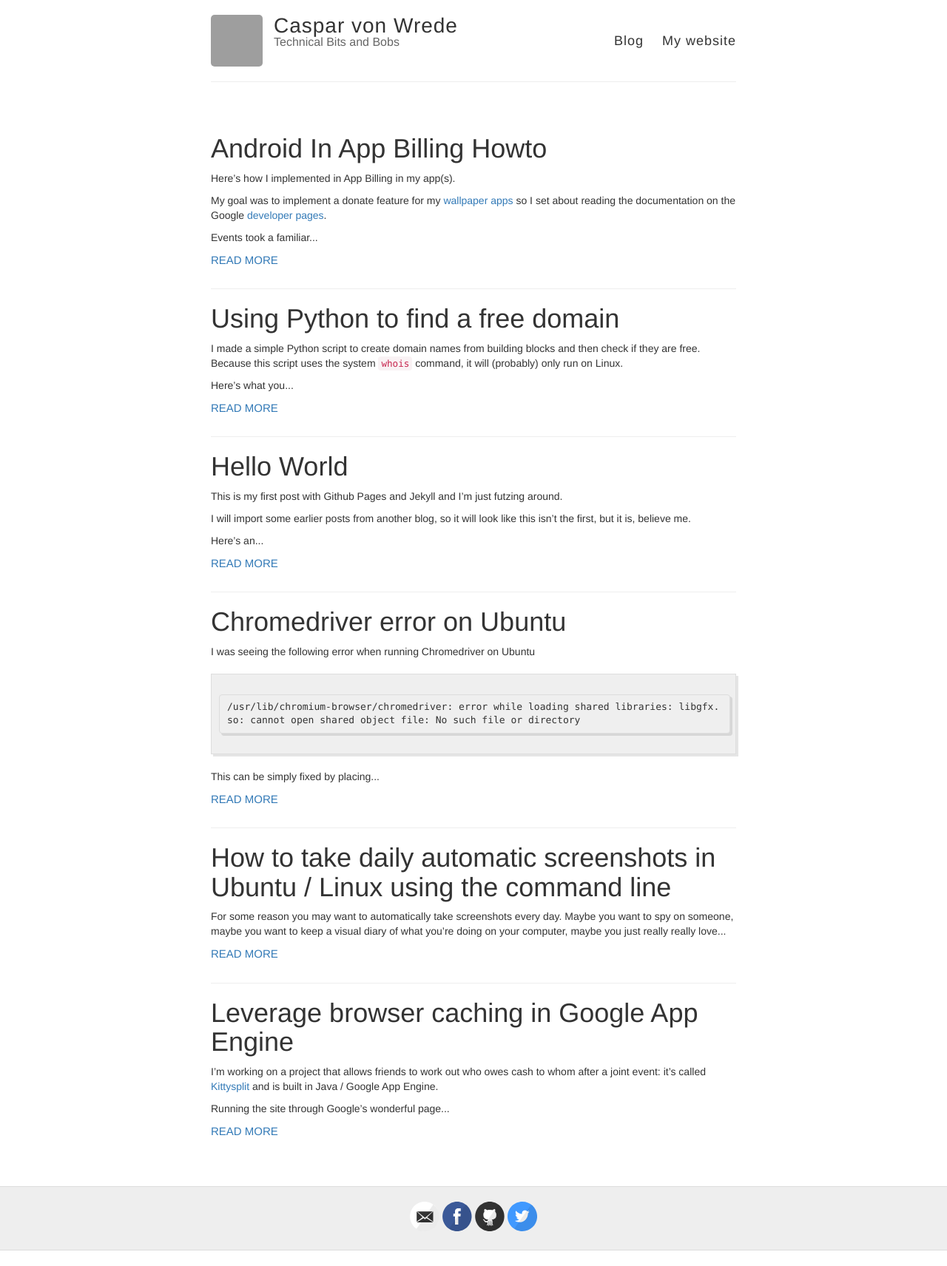
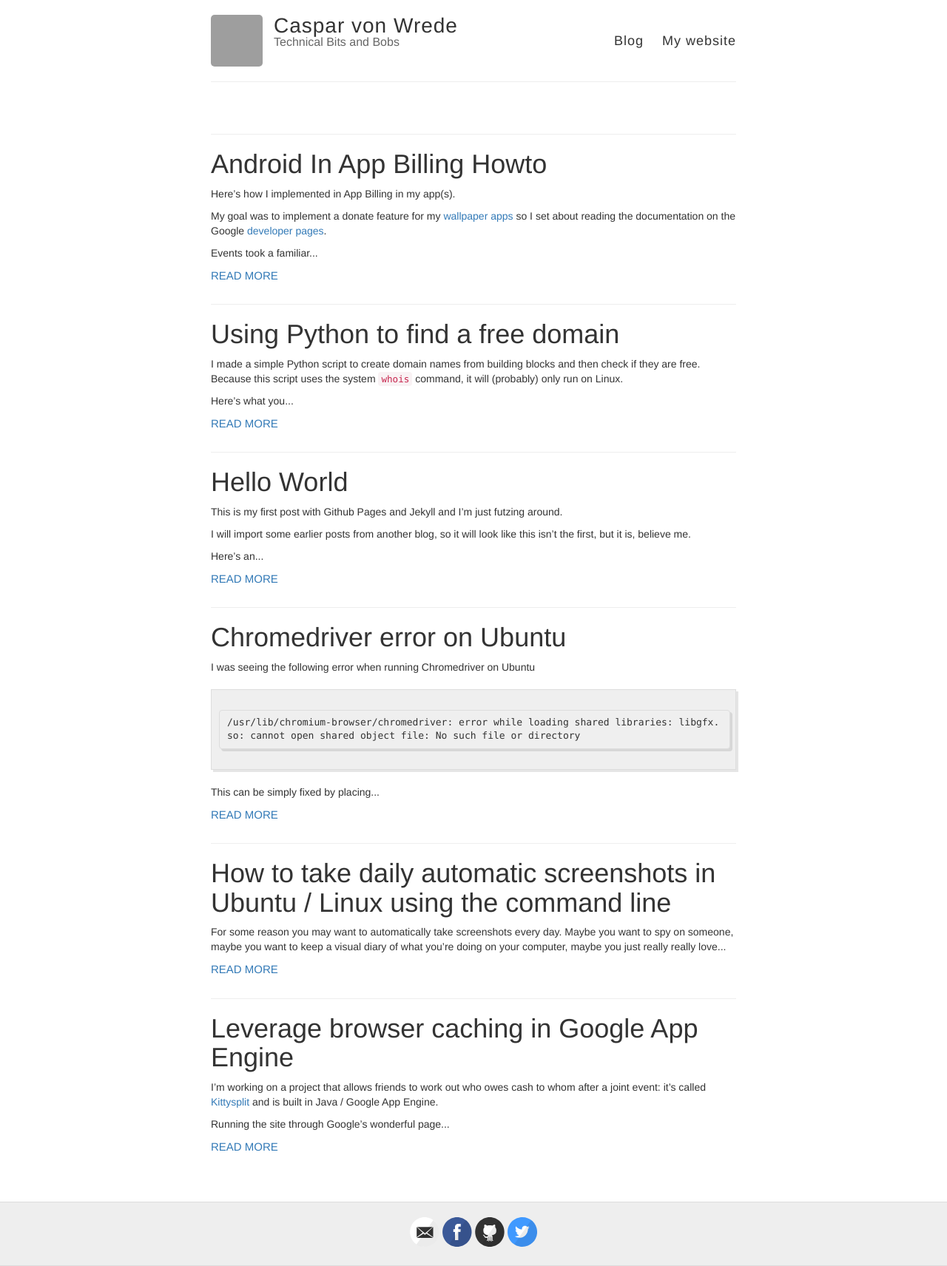
Before and after one commit to caspii/casparwre.de, a Jekyll site: the page built from blog-src/index.html, in a window 1280 px wide. Shown: the whole page at 74% size. Built offline with Jekyll 4.4.1, drawn with Linux system fonts in a browser that asks for light colours; nearby versions of some CDN libraries; library files that are not in the unit come from our copies; Markdown is read by kramdown in place of the engine named in the settings; before the commit the page ends 1691 px from its top, so only the background shows below that; grey boxes are pictures that could not be loaded.

Commit message:
Tweaking

```diff
--- a/blog-src/_layouts/default.html
+++ b/blog-src/_layouts/default.html
@@ -16,6 +16,7 @@
 
     <link rel="stylesheet" type="text/css" href="{{ site.baseurl }}/style.css" />
     <link rel="stylesheet" type="text/css" href="/css/bootstrap.min.css" />
+    <link rel="stylesheet" type="text/css" href="/css/main.css" />
     <link rel="alternate" type="application/rss+xml" title="{{ site.name }} - {{ site.description }}" href="{{ site.baseurl }}/feed.xml" />
 
     <!-- Created with Jekyll Now - http://github.com/barryclark/jekyll-now -->
@@ -41,6 +42,7 @@
     </div>
 
     <div id="main" role="main" class="container">
+    <hr>
       {{ content }}
     </div>
 
--- a/blog-src/style.scss
+++ b/blog-src/style.scss
@@ -34,7 +34,7 @@
 h1, h2, h3, h4, h5, h6 {
   font-family: $helveticaNeue;
   color: $darkerGray;
-  font-weight: bold;
+  font-weight: 300;
 
   line-height: 1.7;
   margin: 1em 0 15px;
@@ -47,8 +47,11 @@
 
 h1 {
   font-size: 30px;
+
   a {
     color: inherit;
+    font-weight: 300;
+    text-decoration: none;
   }
 }
 
```
